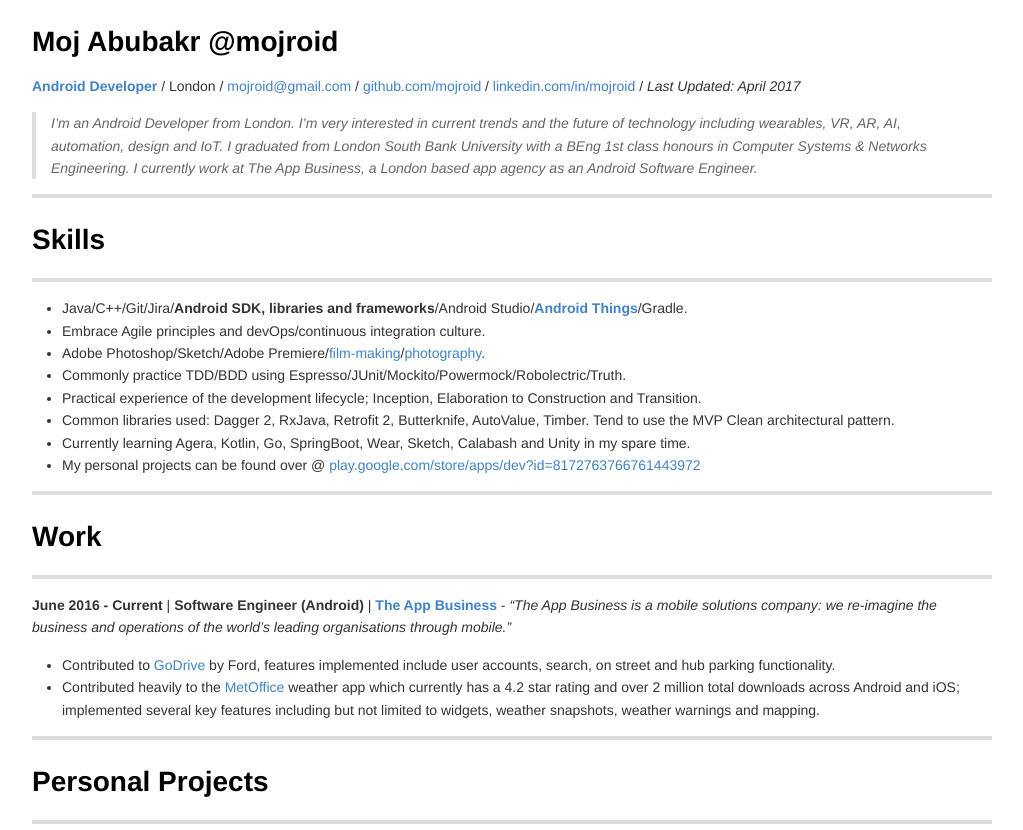
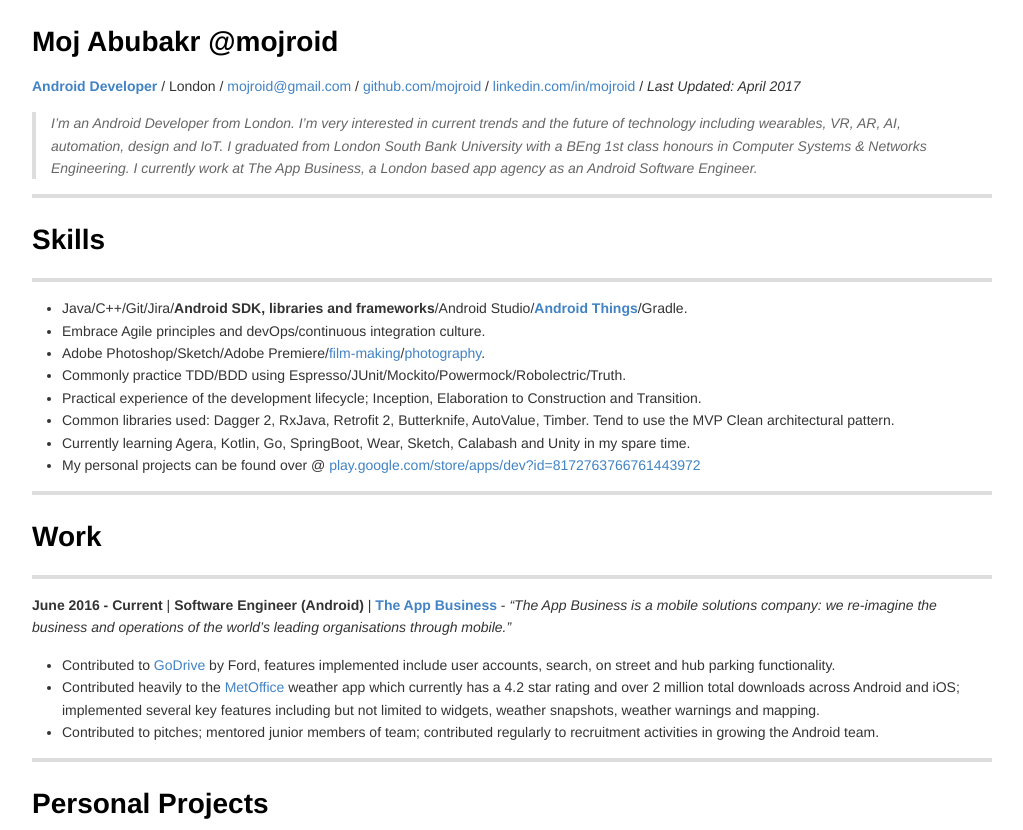
Before and after one commit to MojRoid/RESUME, a plain HTML site: page Moj Abubakr - resume.html in a window 1280 px wide. Shown: the top 830 px of the page, without its empty margins (128-1151 px from the left). Drawn offline with Linux system fonts and the light colour scheme.

Commit message:
:pencil2:

```diff
--- a/Moj Abubakr - resume.html
+++ b/Moj Abubakr - resume.html
@@ -483,7 +483,7 @@ vertical-align:1px;
 <hr>
 <p><strong>June 2016 - Current</strong> | <strong>Software Engineer (Android)</strong> | <a href="http://www.theappbusiness.com/"><strong>The App Business</strong></a> - <em>“The App Business is a mobile solutions company: we re-imagine the business and operations of the world’s leading organisations through mobile.”</em></p>
 <ul>
-<li>Contributed to <a href="https://www.go-drive.com/">GoDrive</a> by Ford, features implemented include user accounts, search, on street and hub parking functionality.</li><li>Contributed heavily to the <a href="http://www.metoffice.gov.uk/services/mobile-digital-services/weather-app">MetOffice</a> weather app which currently has a 4.2 star rating and over 2 million total downloads across Android and iOS; implemented several key features including but not limited to widgets, weather snapshots, weather warnings and mapping.</li></ul>
+<li>Contributed to <a href="https://www.go-drive.com/">GoDrive</a> by Ford, features implemented include user accounts, search, on street and hub parking functionality.</li><li>Contributed heavily to the <a href="http://www.metoffice.gov.uk/services/mobile-digital-services/weather-app">MetOffice</a> weather app which currently has a 4.2 star rating and over 2 million total downloads across Android and iOS; implemented several key features including but not limited to widgets, weather snapshots, weather warnings and mapping.</li><li>Contributed to pitches; mentored junior members of team; contributed regularly to recruitment activities in growing the Android team.</li></ul>
 <hr>
 <h1 id="personal-projects">Personal Projects</h1>
 <hr>
```
Also changed, not shown: 2 other files.
